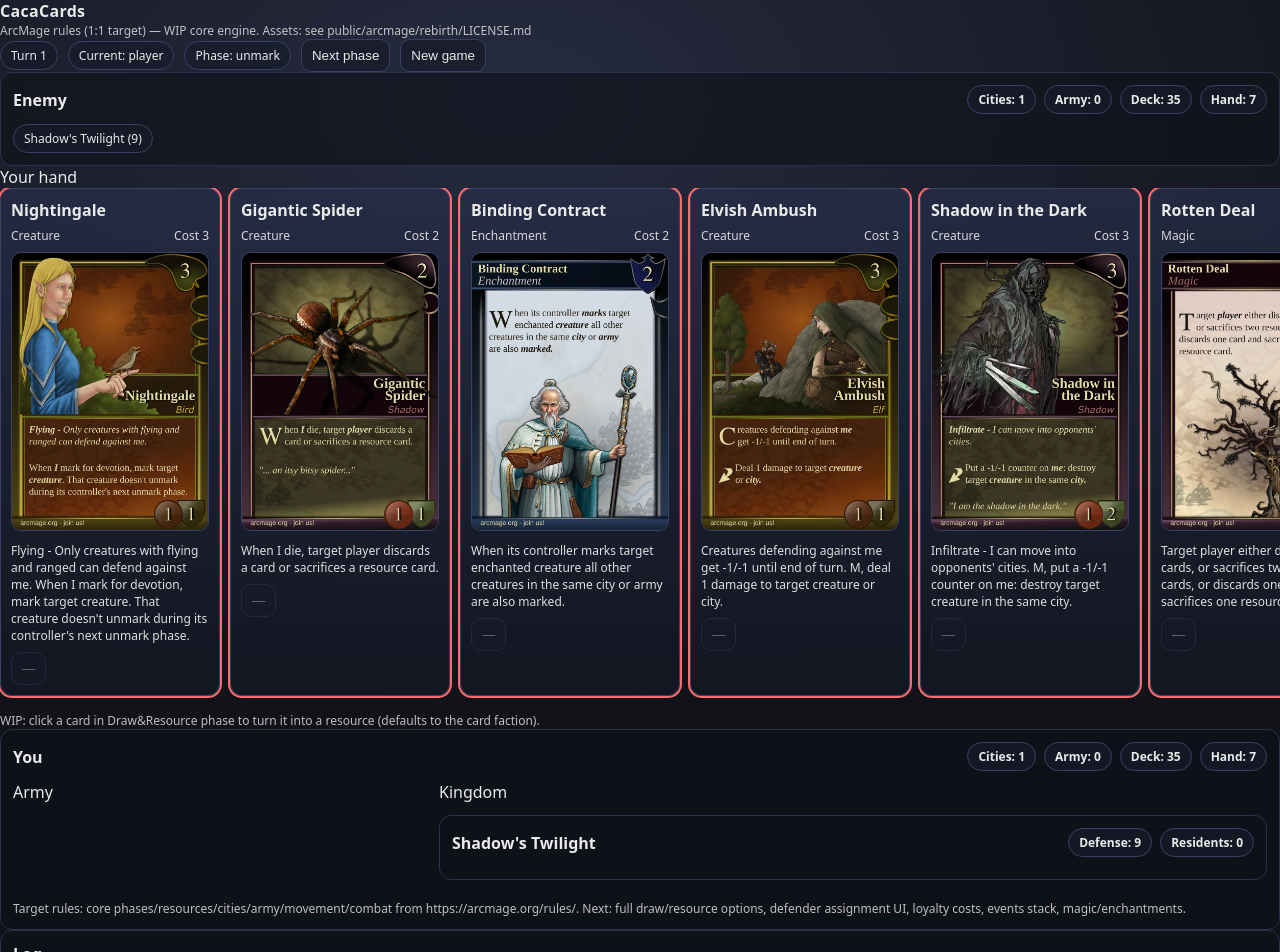
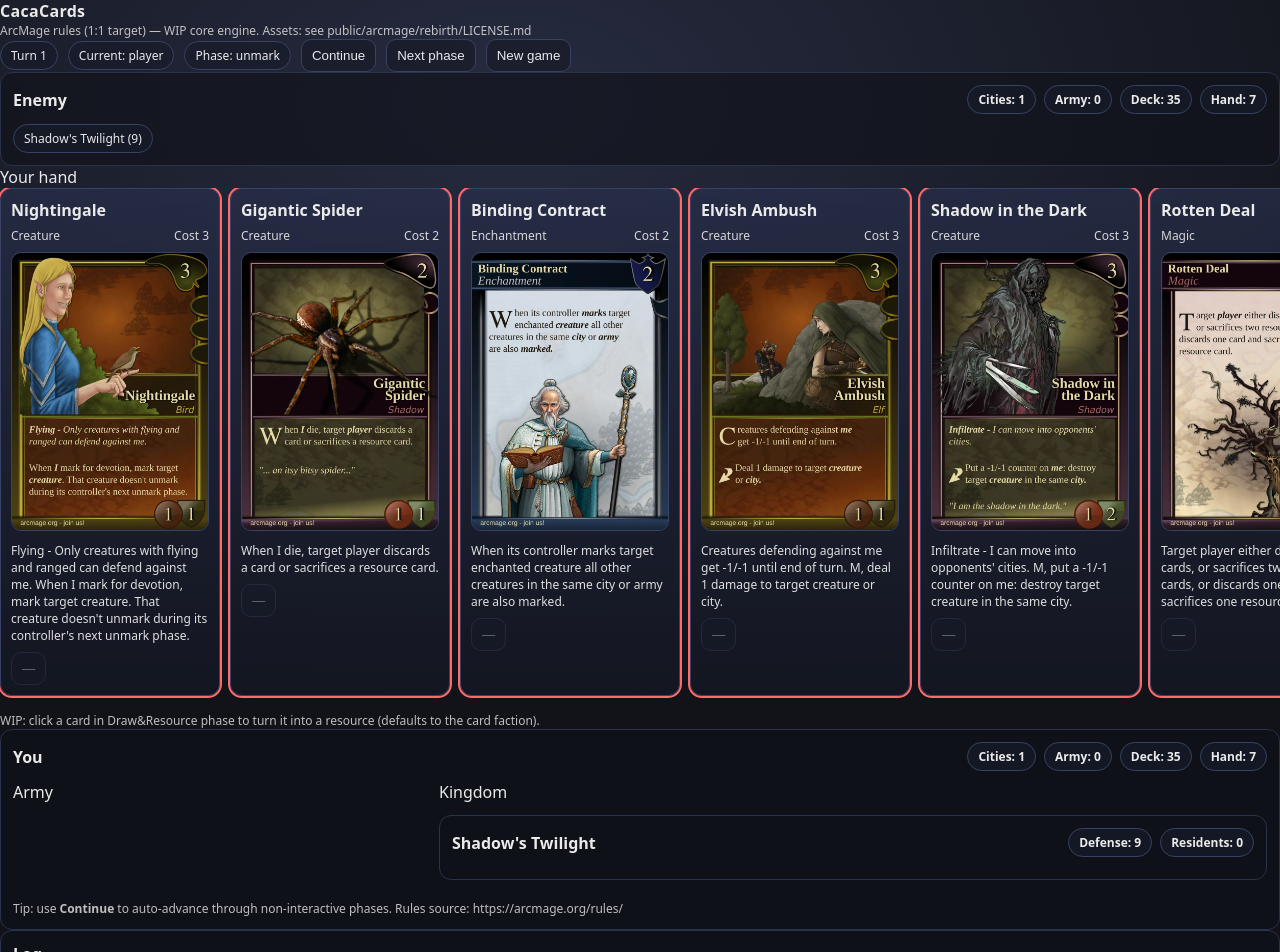
Before and after one commit to anthonymq/cacacards, a React (Vite) app: page / in a window 1280 px wide. Shown: the top 952 px of the page. Built offline with nearby package versions, Linux system fonts and the light colour scheme.

Commit message:
UI: add Continue button (auto-advance to next player decision)
Co-authored-by: anma-hub <anma-hub@users.noreply.github.com>

```diff
--- a/src/App.jsx
+++ b/src/App.jsx
@@ -98,6 +98,32 @@ export default function App() {
     })
   }
 
+  const advanceUntilPlayerAction = () => {
+    setState((prev) => {
+      const s = structuredClone(prev)
+
+      // Advance until we hit a phase where the player has something meaningful to do,
+      // or until game ends.
+      // Player action phases: draw_resource (needs choice), play_1, attack, play_2, discard (if >7)
+      for (let guard = 0; guard < 50; guard++) {
+        if (s.gameOver) break
+        if (s.current !== 'player') {
+          nextPhase(s)
+          continue
+        }
+
+        if (s.phase === 'draw_resource' && s.player.drawResourceChoice == null) break
+        if (s.phase === 'play_1' || s.phase === 'attack' || s.phase === 'play_2') break
+        if (s.phase === 'discard' && s.player.hand.length > 7) break
+
+        // otherwise just keep stepping
+        nextPhase(s)
+      }
+
+      return s
+    })
+  }
+
   return (
     <div className="app">
       <div className="topbar">
@@ -111,6 +137,7 @@ export default function App() {
           <Pill>Turn {state.turn}</Pill>
           <Pill>Current: {state.current}</Pill>
           <Pill>Phase: {state.phase}</Pill>
+          <button onClick={advanceUntilPlayerAction} disabled={state.gameOver}>Continue</button>
           <button onClick={advance} disabled={state.gameOver}>Next phase</button>
           <button onClick={() => setSeed((x) => x + 1)}>New game</button>
         </div>
@@ -315,7 +342,7 @@ export default function App() {
         </div>
 
         <div className="footerHint">
-          Target rules: core phases/resources/cities/army/movement/combat from https://arcmage.org/rules/. Next: full draw/resource options, defender assignment UI, loyalty costs, events stack, magic/enchantments.
+          Tip: use <b>Continue</b> to auto-advance through non-interactive phases. Rules source: https://arcmage.org/rules/
         </div>
       </div>
 
```
